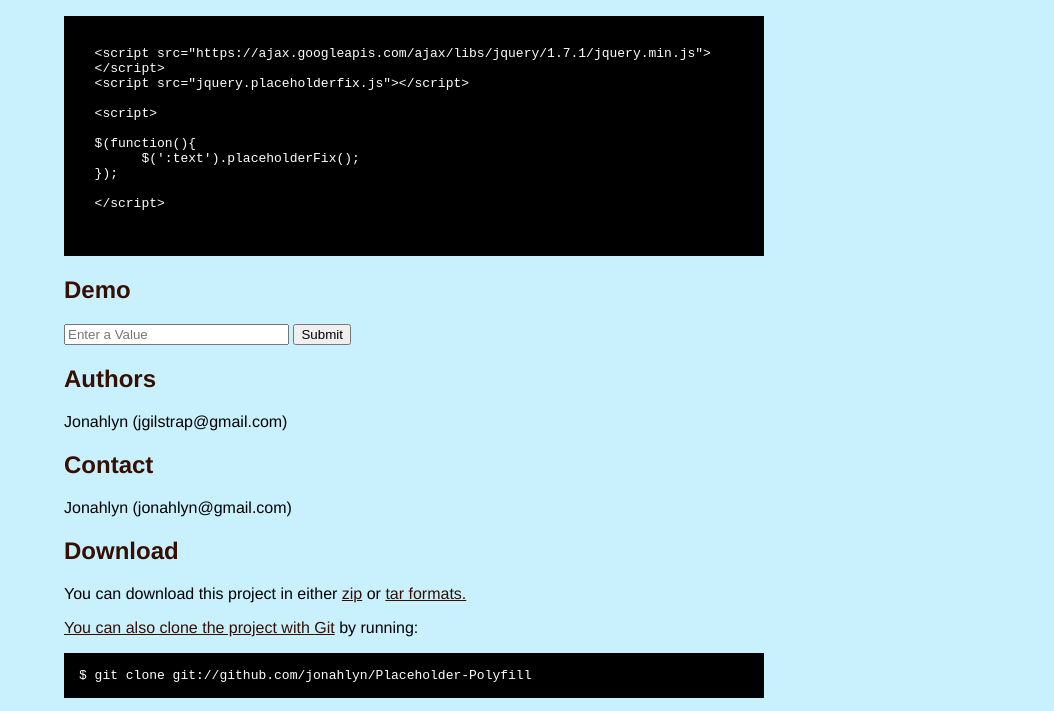
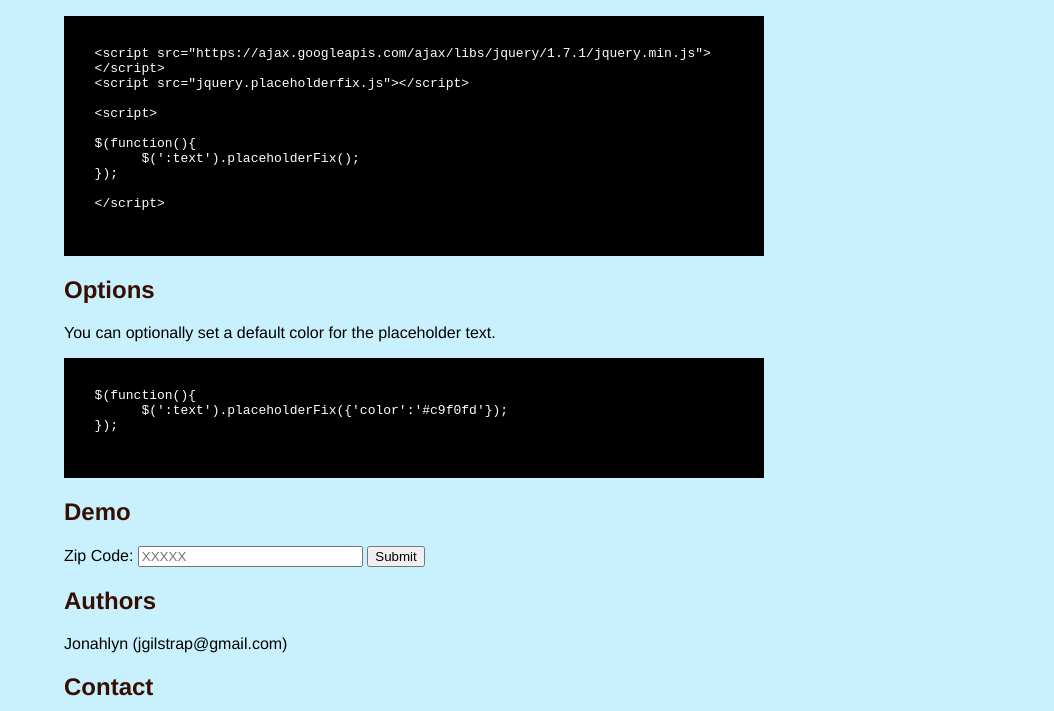
Before and after one commit to jonahlyn/Placeholder-Polyfill, a plain HTML site: page index.html in a window 1280 px wide. Shown: the part 328-1039 px from the top of the page, without its empty margins (226-1280 px from the left). Drawn offline with nearby package versions, Linux system fonts and the light colour scheme.

Commit message:
Added information about setting the color option.

```diff
--- a/index.html
+++ b/index.html
@@ -35,7 +35,7 @@
   <script>
 
   $(function(){
-  	$(':text').placeholderFix();
+  	$(':text').placeholderFix({'color':'#c9f0fd'});
   });
 
   </script>
@@ -91,10 +91,28 @@
 
       </p>
 
+
+      <h2>Options</h2>
+      <p>You can optionally set a default color for the placeholder text.</p>
+      <p>
+      <code><pre>
+
+  $(function(){
+  	$(&#39;:text&#39;).placeholderFix({&#39;color&#39;:&#39;#c9f0fd&#39;});
+  });
+
+      </pre></code>
+
+
+      </p>
+
+
+
       <h2>Demo</h2>
       <p>
           <form>
-              <input type="text" size="25" placeholder="Enter a Value" name="test" id="test" />
+              <label for="zip">Zip Code:</label>
+              <input type="text" size="25" placeholder="XXXXX" name="zip" id="zip" />
               <input type="submit" value="Submit" />
           </form>
       </p>
```
